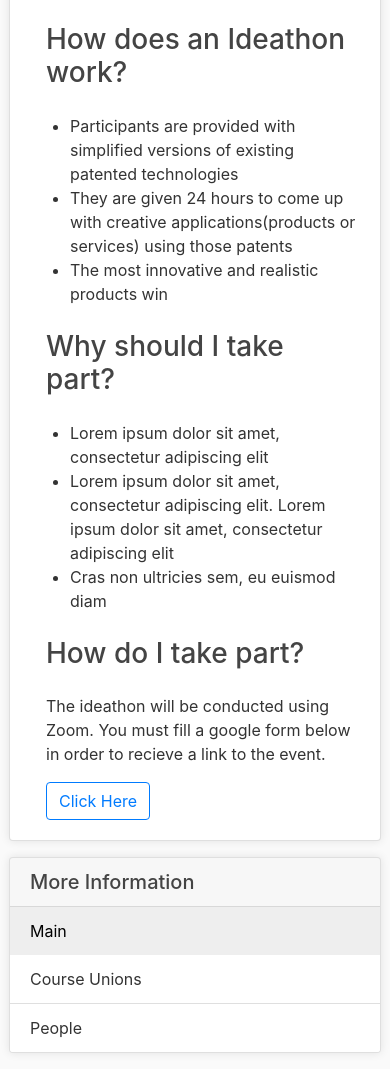
After one commit to AnimeAllstar/DenkR, a Django app: page /ideathon/ in a window 390 px wide. The commit adds this page. Shown: the part 374-1443 px from the top of the page. Run offline with Django 3.2, Linux system fonts and the light colour scheme; the visitor is signed in with stand-in values (Sample User, id 1); some libraries are stand-ins or nearby versions.

Commit message:
Added Ideathon Page

```diff
--- a/blog/templates/blog/base.html
+++ b/blog/templates/blog/base.html
@@ -127,6 +127,7 @@
           <a class="nav-link" href="{% url 'blog-connections' %}">Connections</a>
           <a class="nav-link" href="{% url 'blog-uni-resources' %}">University Resources</a>
           <a class="nav-link" href="{% url 'blog-forum' %}">Investor Forum</a>
+          <a class="nav-link" href="{% url 'ideathon' %}">Ideathon</a>
         </div>
         <!-- Navbar Right Side -->
         <div class="navbar-nav">
--- /dev/null
+++ b/blog/templates/blog/ideathon.html
@@ -0,0 +1,156 @@
+{% extends "blog/base.html" %}
+
+{% block childHead%}
+
+<style>
+    .carousel-caption {
+        top: 50%;
+        transform: translateY(-50%);
+        bottom: initial;
+    }
+
+    .list-group-item.active {
+        background-color: #eeeeee;
+        border: none;
+        color: black;
+    }
+
+    .list-group-item:hover {
+        cursor: pointer;
+    }
+</style>
+
+<script>
+
+    window.onload = function () {
+        document.getElementById("defaultOpen").click();
+    };
+
+    function openTabs(evt, category) {
+        var i, tabcontent, tablinks, selectedtab;
+
+        tabcontent = document.getElementsByClassName("tabcontent");
+        for (i = 0; i < tabcontent.length; i++) {
+            tabcontent[i].style.display = "none";
+        }
+
+        tablinks = document.getElementsByClassName("tablinks");
+        for (i = 0; i < tablinks.length; i++) {
+            tablinks[i].className = tablinks[i].className.replace(" active", "");
+        }
+
+        selectedtab = document.getElementsByClassName(category);
+        for (i = 0; i < selectedtab.length; i++) {
+            selectedtab[i].style.display = "block";
+        }
+
+        evt.currentTarget.className += " active";
+    }
+</script>
+
+{% endblock childHead %}
+
+{% block content %}
+
+<!--Main-->
+<div class="col-md-7 px-4">
+    <div class="main tabcontent card mb-3">
+        <div class="card-body">
+            <div id="carouselExampleIndicators" class="carousel slide" data-ride="carousel">
+                <ol class="carousel-indicators">
+                    <li data-target="#carouselExampleIndicators" data-slide-to="0" class="active"></li>
+                    <li data-target="#carouselExampleIndicators" data-slide-to="1"></li>
+                </ol>
+                <div class="carousel-inner">
+                    <div class="carousel-item active">
+                        <img class="d-block w-100"
+                            src="https://images.unsplash.com/photo-1532622785990-d2c36a76f5a6?ixlib=rb-1.2.1&auto=format&fit=crop&w=1050&q=80"
+                            alt="First slide">
+                        <div class="carousel-caption d-none d-md-block">
+                            <h2 class="text-white">Take part in the next UBC Ideathon</h2>
+                            <p>24th - 25th September</p>
+                            <a target="_blank" href="https://forms.gle/WTfLN3kwHsWUgChe8"><button
+                                    class="btn btn-primary">Click
+                                    Here</button></a>
+                        </div>
+                    </div>
+                    <div class="carousel-item">
+                        <img class="d-block w-100"
+                            src="https://images.unsplash.com/photo-1472289065668-ce650ac443d2?ixlib=rb-1.2.1&ixid=eyJhcHBfaWQiOjEyMDd9&auto=format&fit=crop&w=1050&q=80"
+                            alt="Second slide">
+                        <div class="carousel-caption d-none d-md-block">
+                            <h2 class="text-white">What is An Ideathon?</h2>
+                            <p>An ideathon is a short, intensive, workshop-like experience for students to ideate
+                                creative
+                                applications using existing patents.
+                            </p>
+                        </div>
+                    </div>
+                </div>
+                <a class="carousel-control-prev" href="#carouselExampleIndicators" role="button" data-slide="prev">
+                    <span class="carousel-control-prev-icon" aria-hidden="true"></span>
+                    <span class="sr-only">Previous</span>
+                </a>
+                <a class="carousel-control-next" href="#carouselExampleIndicators" role="button" data-slide="next">
+                    <span class="carousel-control-next-icon" aria-hidden="true"></span>
+                    <span class="sr-only">Next</span>
+                </a>
+            </div>
+
+            <!--Content after Carousel-->
+
+            <h3 class="my-4 ml-3">How does an Ideathon work?</h3>
+            <ul>
+                <li>Participants are provided with simplified versions of existing patented technologies</li>
+                <li>They are given 24 hours to come up with creative applications(products or services) using those
+                    patents</li>
+                <li>The most innovative and realistic products win </li>
+            </ul>
+
+            <h3 class="my-4 ml-3">Why should I take part?</h3>
+            <ul>
+                <li>Lorem ipsum dolor sit amet, consectetur adipiscing elit</li>
+                <li>Lorem ipsum dolor sit amet, consectetur adipiscing elit. Lorem ipsum dolor sit amet, consectetur
+                    adipiscing elit</li>
+                <li>Cras non ultricies sem, eu euismod diam </li>
+            </ul>
+
+            <h3 class="my-4 ml-3">How do I take part?</h3>
+            <p class="ml-3">The ideathon will be conducted using Zoom. You must fill a google form below in order to
+                recieve a link
+                to the event.</p>
+            <a class="ml-3" target="_blank" href="https://forms.gle/WTfLN3kwHsWUgChe8"><button
+                    class="btn btn-outline-primary">Click Here</button></a>
+        </div>
+    </div>
+
+    <div class="unions tabcontent card mb-3">
+        <div class="card-body">
+            <h5 class="card-title">Unions</h5>
+            <p class="card-text"> Some infor on Uninions</p>
+        </div>
+    </div>
+
+    <div class="people tabcontent card mb-3">
+        <div class="card-body">
+            <h5 class="card-title">People</h5>
+            <p class="card-text"> Some infor on people</p>
+        </div>
+    </div>
+</div>
+
+<!--sideBar-->
+
+<div class="col-md-3 px-4">
+    <div class="card mx-auto mb-3">
+        <h5 class="card-header"> More Information </h5>
+        <ul class="list-group list-group-flush">
+            <li class="list-group-item tablinks" onclick="openTabs(event, 'main')" id="defaultOpen">Main</li>
+            <li class="list-group-item tablinks" onclick="openTabs(event, 'unions')">Course Unions</li>
+            <li class="list-group-item tablinks" onclick="openTabs(event, 'people')">People</li>
+        </ul>
+    </div>
+</div>
+
+
+{% endblock content%}
--- a/blog/urls.py
+++ b/blog/urls.py
@@ -25,6 +25,7 @@ urlpatterns = [
     path("connections/", views.connections, name="blog-connections"),
     path("university-resources/", views.uni_resources, name="blog-uni-resources"),
     path("investor-forum/", views.forum, name="blog-forum"),
+    path("ideathon/", views.ideathon, name="ideathon"),
 
     path('like/',likeView, name='like-post'),
     path('search/',searchView, name='search-post')
--- a/blog/views.py
+++ b/blog/views.py
@@ -114,6 +114,11 @@ def forum(request):
     return render(request, "blog/forum.html", {"title": "DenkR - Investor Forum"})
 
 
+@login_required
+def ideathon(request):
+    return render(request, "blog/ideathon.html", {"title": "DenkR - Ideathon"})
+
+
 def likeView(request):
     if request.method == 'GET':
         post_id = request.GET['post_id']
```
